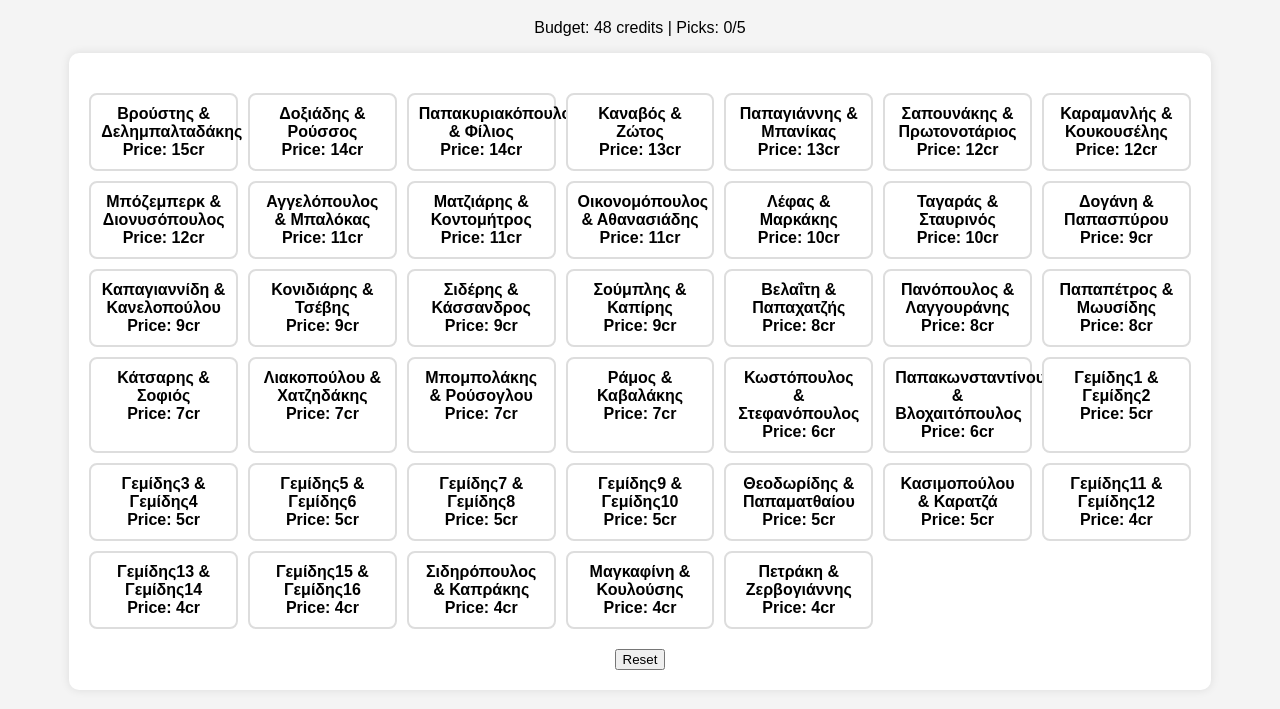
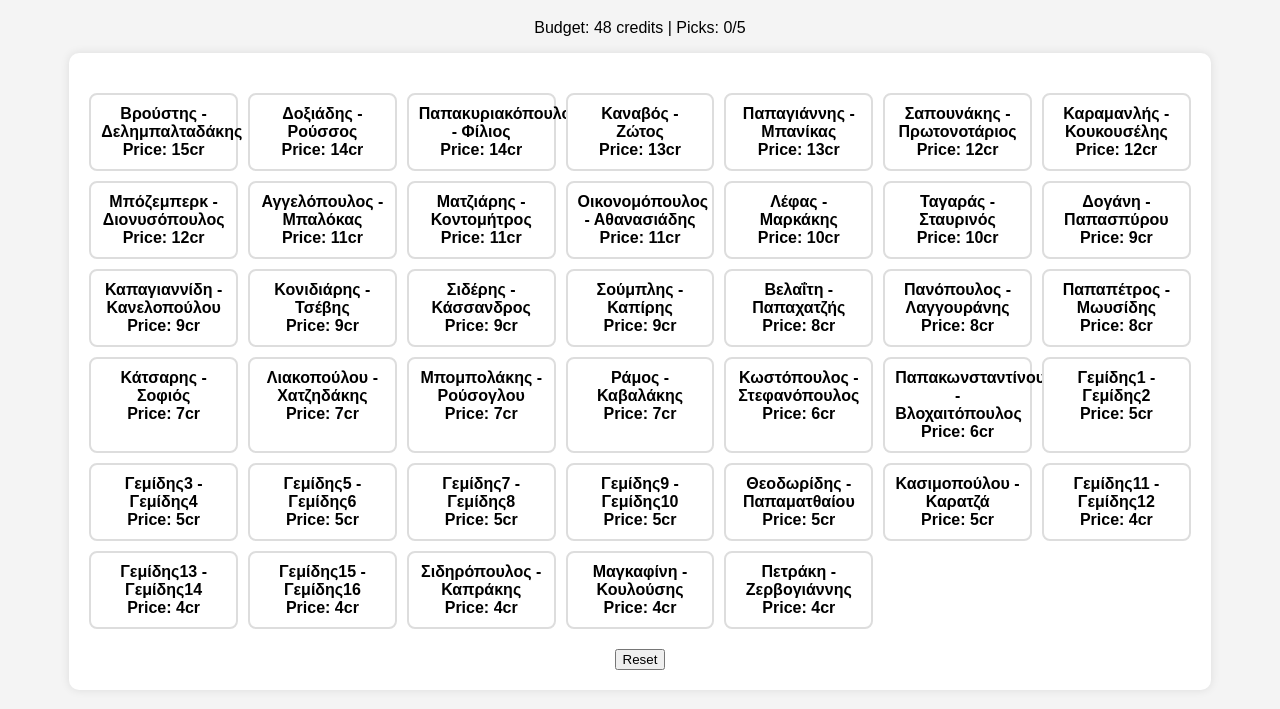
Before and after one commit to nvrionis/Bridge-Fantasy-League, a plain HTML site: page index.html in a window 1280 px wide. Shown: the part 89-798 px from the top of the page. Drawn offline with Linux system fonts and the light colour scheme.

Commit message:
minor fix

```diff
--- a/index.html
+++ b/index.html
@@ -177,7 +177,7 @@
             pairs.forEach((pair, index) => {
                 const cell = document.createElement("div");
                 cell.classList.add("player");
-                cell.innerHTML = `${pair.player1} & ${pair.player2} <br> Price: ${pair.price}cr`;
+                cell.innerHTML = `${pair.player1} - ${pair.player2} <br> Price: ${pair.price}cr`;
                 cell.dataset.index = index;
                 cell.dataset.price = pair.price;
                 cell.addEventListener("click", () => toggleSelection(cell, pair));
```
